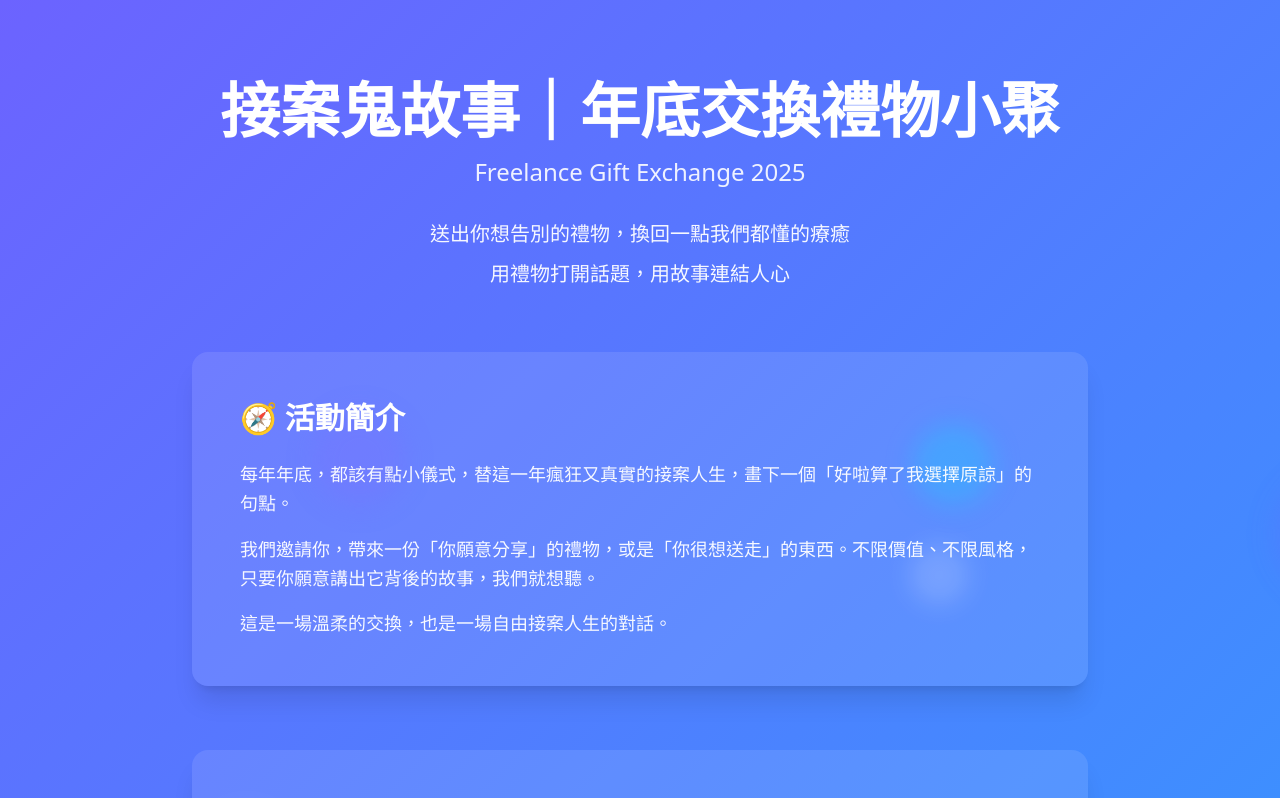
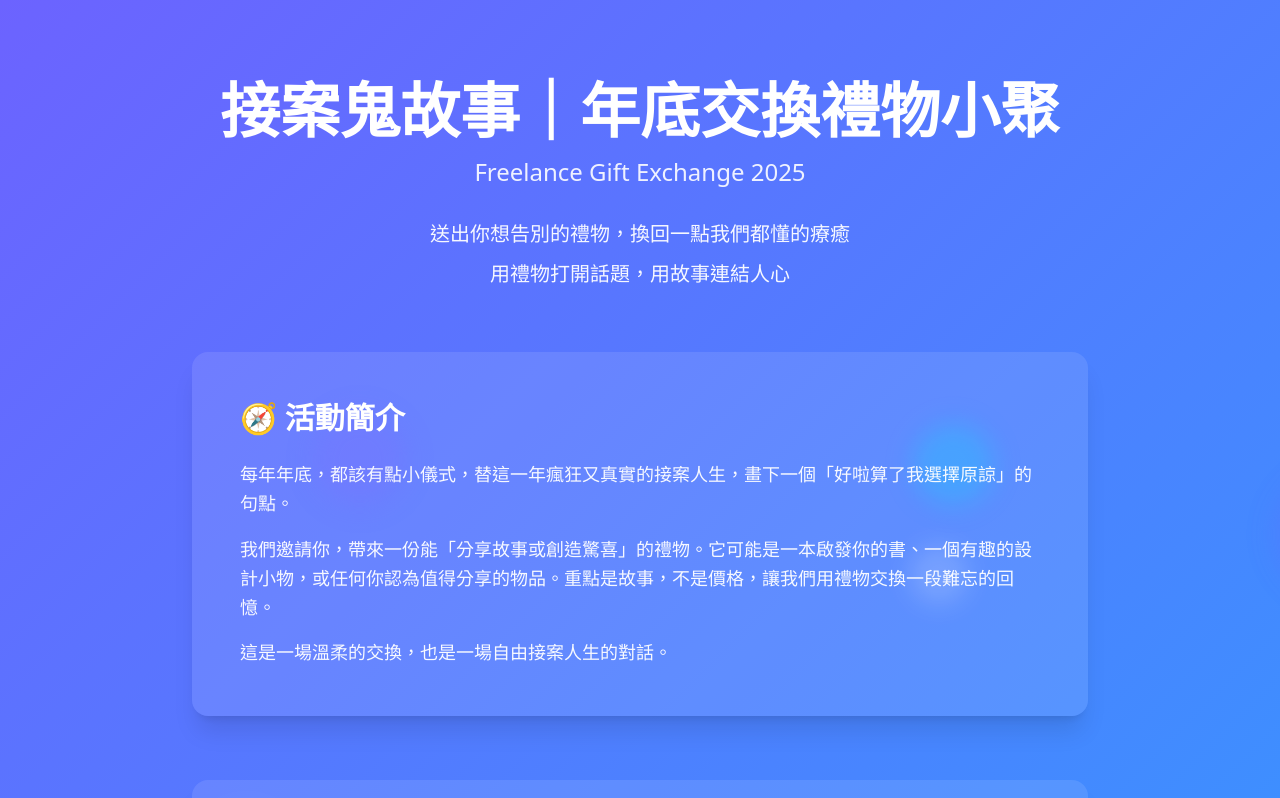
Before and after one commit to HarryFan/freelance-gift-exchange-2025, a Vue app: page / in a window 1280 px wide. Shown: the top 798 px of the page. Built offline with nearby package versions, Linux system fonts and the light colour scheme.

Commit message:
docs(HomePage): 更新礼物交换活动的描述文案

```diff
--- a/src/components/HomePage.vue
+++ b/src/components/HomePage.vue
@@ -34,7 +34,7 @@
               每年年底，都該有點小儀式，替這一年瘋狂又真實的接案人生，畫下一個「好啦算了我選擇原諒」的句點。
             </p>
             <p>
-              我們邀請你，帶來一份「你願意分享」的禮物，或是「你很想送走」的東西。不限價值、不限風格，只要你願意講出它背後的故事，我們就想聽。
+              我們邀請你，帶來一份能「分享故事或創造驚喜」的禮物。它可能是一本啟發你的書、一個有趣的設計小物，或任何你認為值得分享的物品。重點是故事，不是價格，讓我們用禮物交換一段難忘的回憶。
             </p>
             <p class="font-medium">
               這是一場溫柔的交換，也是一場自由接案人生的對話。
```
